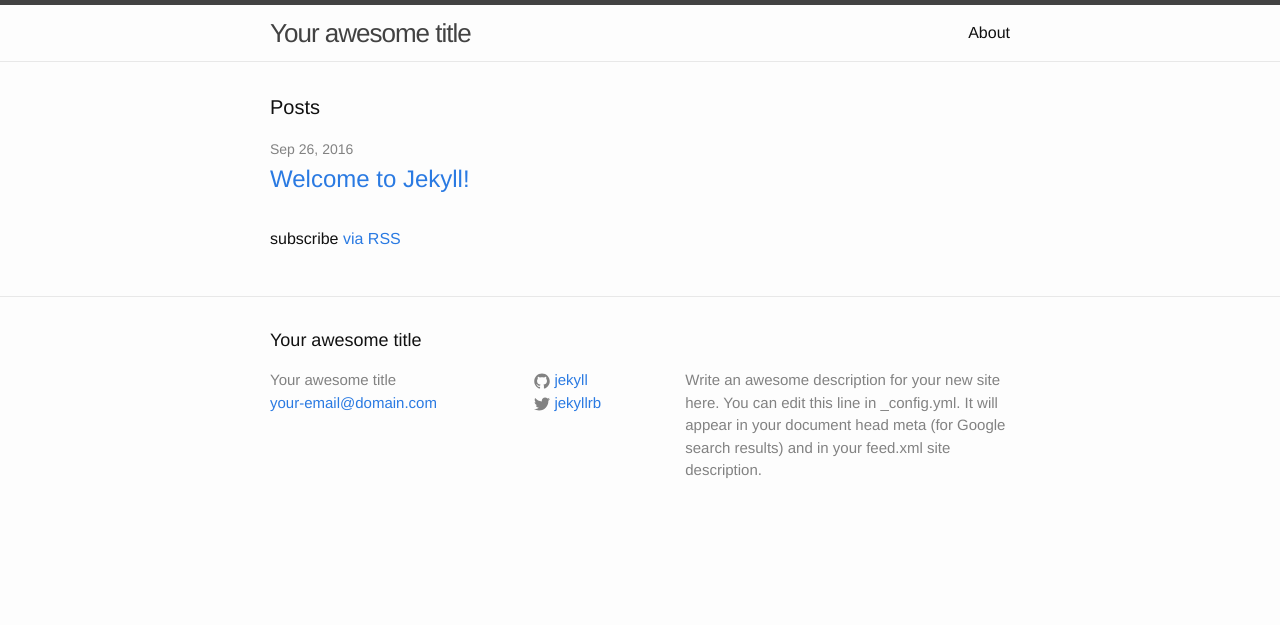
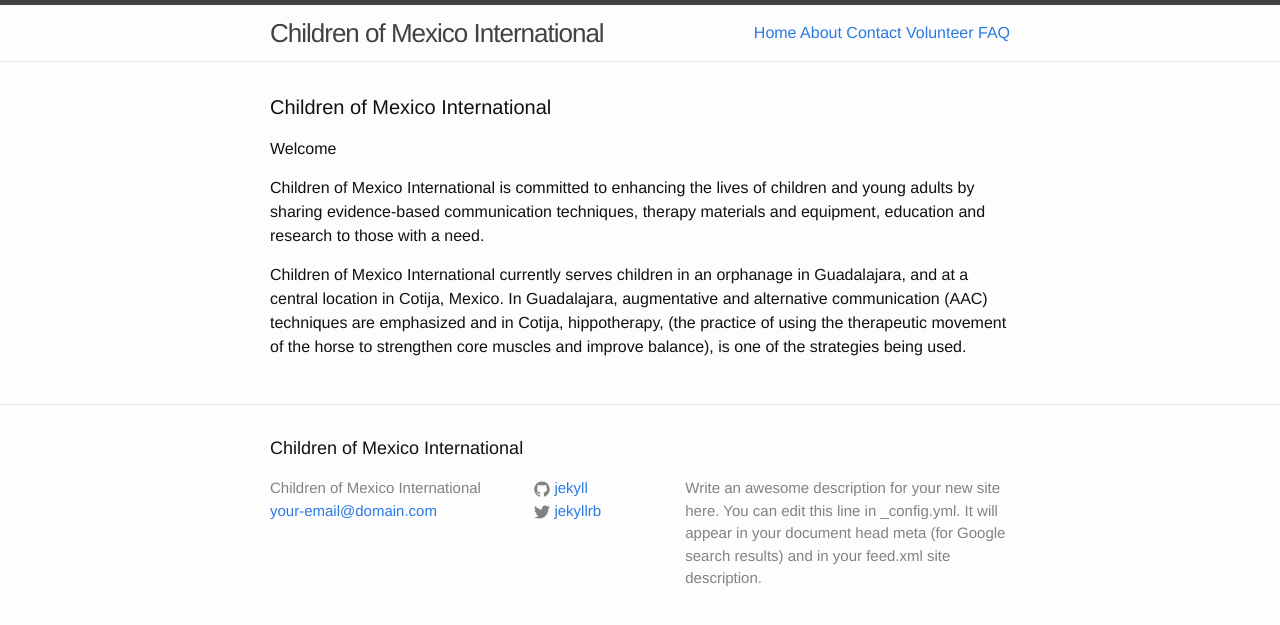
Before and after one commit to alookatommorow/children-of-mexico, a Jekyll site: the page built from index.html, in a window 1280 px wide. Shown: the top 625 px of the page. Built offline with Jekyll 4.4.1, drawn with Linux system fonts in a browser that asks for light colours; nearby versions of some CDN libraries.

Commit message:
add pages

```diff
--- a/_config.yml
+++ b/_config.yml
@@ -6,7 +6,7 @@
 # 'jekyll serve'. If you change this file, please restart the server process.
 
 # Site settings
-title: Your awesome title
+title: Children of Mexico International
 email: your-email@domain.com
 description: > # this means to ignore newlines until "baseurl:"
   Write an awesome description for your new site here. You can edit this
--- a/_includes/header.html
+++ b/_includes/header.html
@@ -1,27 +1,13 @@
 <header class="site-header">
-
   <div class="wrapper">
 
     <a class="site-title" href="{{ site.baseurl }}/">{{ site.title }}</a>
 
     <nav class="site-nav">
-      <a href="#" class="menu-icon">
-        <svg viewBox="0 0 18 15">
-          <path fill="#424242" d="M18,1.484c0,0.82-0.665,1.484-1.484,1.484H1.484C0.665,2.969,0,2.304,0,1.484l0,0C0,0.665,0.665,0,1.484,0 h15.031C17.335,0,18,0.665,18,1.484L18,1.484z"/>
-          <path fill="#424242" d="M18,7.516C18,8.335,17.335,9,16.516,9H1.484C0.665,9,0,8.335,0,7.516l0,0c0-0.82,0.665-1.484,1.484-1.484 h15.031C17.335,6.031,18,6.696,18,7.516L18,7.516z"/>
-          <path fill="#424242" d="M18,13.516C18,14.335,17.335,15,16.516,15H1.484C0.665,15,0,14.335,0,13.516l0,0 c0-0.82,0.665-1.484,1.484-1.484h15.031C17.335,12.031,18,12.696,18,13.516L18,13.516z"/>
-        </svg>
-      </a>
-
-      <div class="trigger">
-        {% for my_page in site.pages %}
-          {% if my_page.title %}
-          <a class="page-link" href="{{ my_page.url | prepend: site.baseurl }}">{{ my_page.title }}</a>
-          {% endif %}
-        {% endfor %}
-      </div>
+      <a href="/">Home</a>
+      <a href="/about">About</a>
+      <a href="/contact">Contact</a>
+      <a href="/faq">Volunteer FAQ</a>
     </nav>
-
   </div>
-
 </header>
--- a/_layouts/default.html
+++ b/_layouts/default.html
@@ -11,7 +11,6 @@
       <div class="wrapper">
 
         <!-- points to index.html in root -->
-
         {{ content }}
       </div>
     </div>
--- /dev/null
+++ b/about/index.html
@@ -0,0 +1,5 @@
+---
+layout: default
+---
+
+<h1>About</h1>
--- /dev/null
+++ b/contact/index.html
@@ -0,0 +1,5 @@
+---
+layout: default
+---
+
+<h1>Contact</h1>
--- a/css/main.scss
+++ b/css/main.scss
@@ -3,6 +3,10 @@
 ---
 @charset "utf-8";
 
+// Colors
+$black: #221E1F;
+$red: #C4122F;
+$blue: #0067B1;
 
 
 // Our variables
--- /dev/null
+++ b/faq/index.html
@@ -0,0 +1,5 @@
+---
+layout: default
+---
+
+<h1>Volunteer FAQ</h1>
--- a/index.html
+++ b/index.html
@@ -3,10 +3,12 @@ layout: default
 ---
 
 <div class="home">
+  <h1 class="page-heading">Children of Mexico International</h1>
+  <p>Welcome</p>
+  <p>Children of Mexico International is committed to enhancing the lives of children and young adults by sharing evidence-based communication techniques, therapy materials and equipment, education and research to those with a need.</p>
+  <p>Children of Mexico International currently serves children in an orphanage in Guadalajara, and at a central location in Cotija, Mexico. In Guadalajara, augmentative and alternative communication (AAC) techniques are emphasized and in Cotija, hippotherapy, (the practice of using the therapeutic movement of the horse to strengthen core muscles and improve balance), is one of the strategies being used.</p>
 
-  <h1 class="page-heading">Posts</h1>
-
-  <ul class="post-list">
+<!--   <ul class="post-list">
     {% for post in site.posts %}
       <li>
         <span class="post-meta">{{ post.date | date: "%b %-d, %Y" }}</span>
@@ -18,6 +20,6 @@ layout: default
     {% endfor %}
   </ul>
 
-  <p class="rss-subscribe">subscribe <a href="{{ "/feed.xml" | prepend: site.baseurl }}">via RSS</a></p>
+  <p class="rss-subscribe">subscribe <a href="{{ "/feed.xml" | prepend: site.baseurl }}">via RSS</a></p> -->
 
 </div>
```
Also changed, not shown: about.md (deleted, +0 -15 lines).
